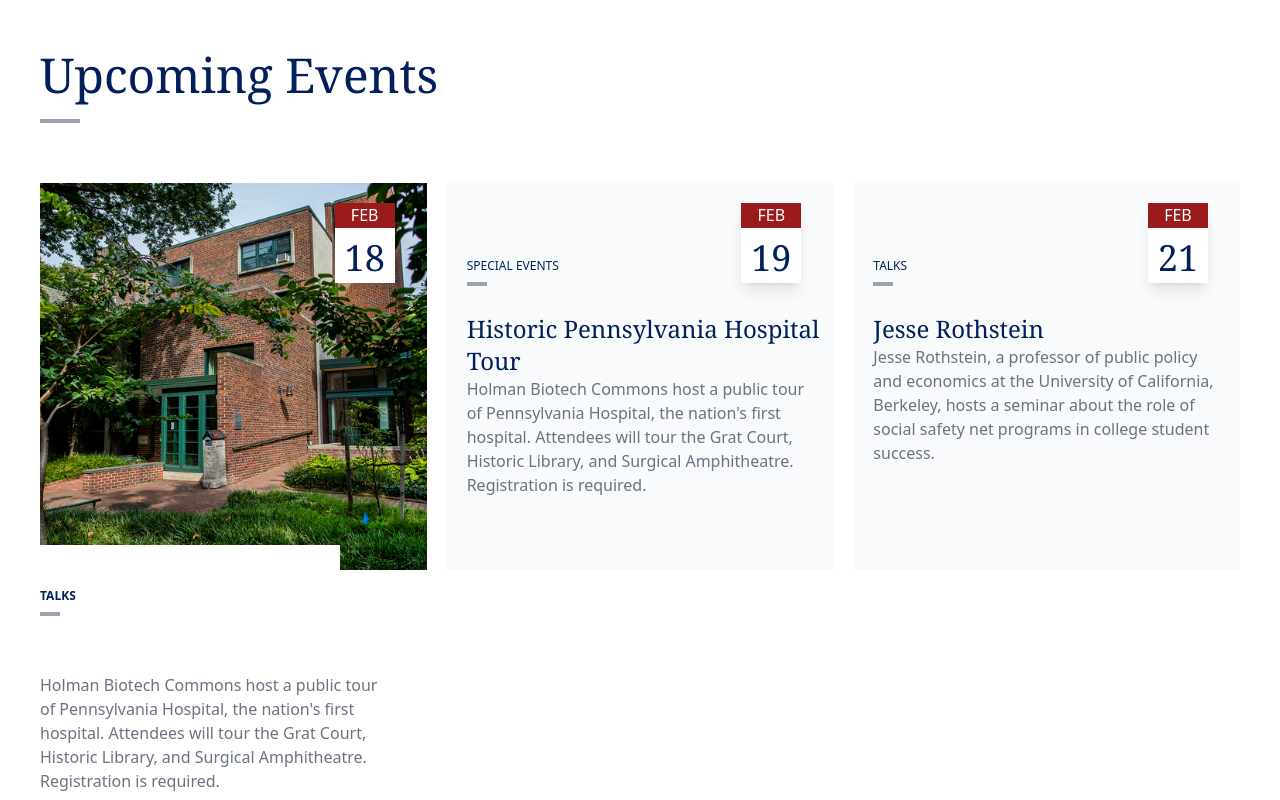
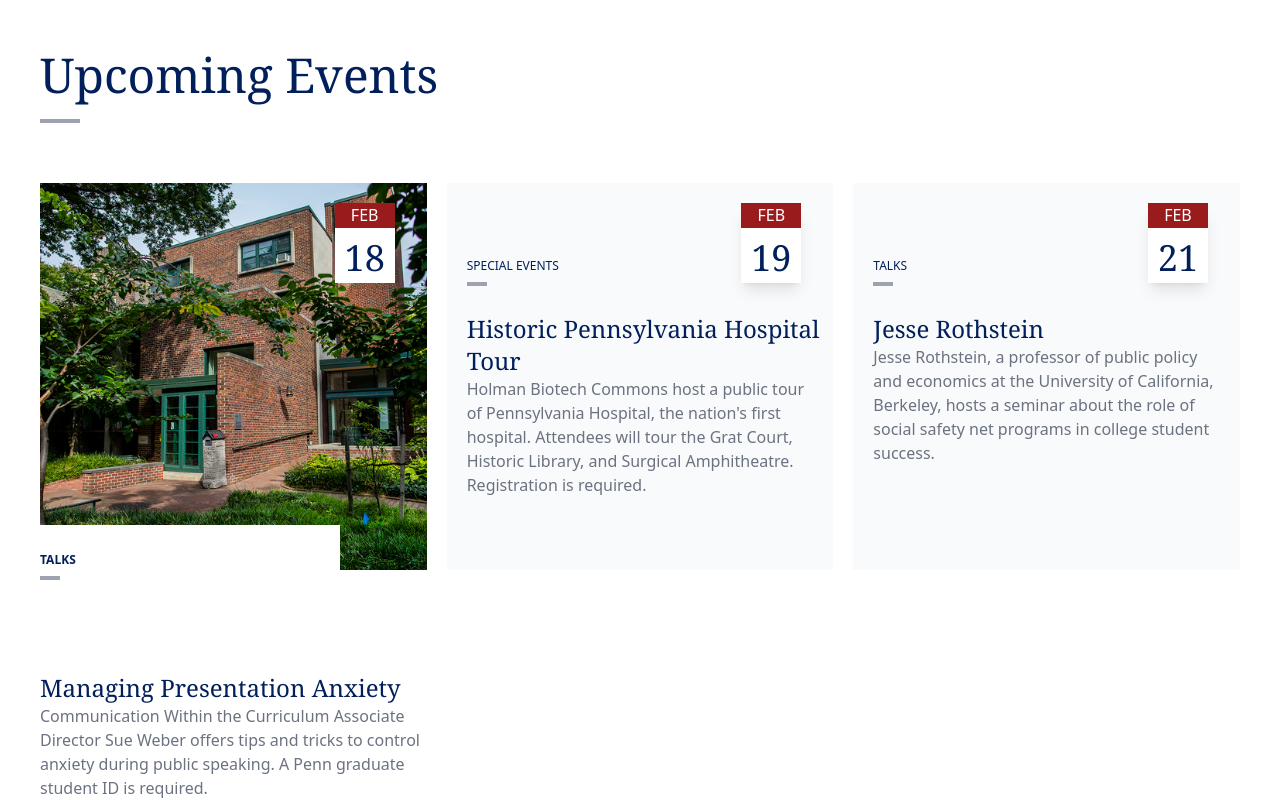
Before and after one commit to AntoineMHB/upenn_clone, a website built with Vite: page index.html in a window 1280 px wide. Shown: the part 2979-3779 px from the top of the page. Built offline with nearby package versions, Linux system fonts and the light colour scheme.

Commit message:
the card 1 of section4 almost completed

```diff
--- a/index.html
+++ b/index.html
@@ -262,9 +262,9 @@
                     </div>
 
                     <!-- The white card at the bottom -->
-                    <div class="absolute left-0 top-[100%] transform -translate-y-1/2 w-[300px] h-[50px] bg-white text-3xl text-white font-bold flex items-center justify-center">
+                    <div class="absolute left-0 top-[100%] transform -translate-y-1/2 w-[300px] h-[90px] bg-white text-3xl text-white font-bold flex items-center justify-center">
                                    <!-- Title -->
-                      <div class="absolute top-16 left-0 transform -translate-y-3/4 text-[#011f5b] font-sans text-xs">
+                      <div class="absolute top-12 left-0 transform -translate-y-3/4 text-[#011f5b] font-sans text-xs">
                         <p>TALKS</p>
 
                         <!-- Small sub line -->
@@ -276,13 +276,12 @@
                      </div>
 
                            <!-- Managing Presentation Anxiety text -->
-                     <div class="absolute top-[580px] left-0 transform -translate-y-3/4 ">
-                        <p class="text-2xl text-[#011f5b] font-serif"></p>
-                        <p class="text-2xs text-gray-500">Holman Biotech Commons host a public tour</p>
-                        <p class="text-2xs text-gray-500">of Pennsylvania Hospital, the nation's first</p>
-                        <p class="text-2xs text-gray-500">hospital. Attendees will tour the Grat Court,</p>
-                        <p class="text-2xs text-gray-500">Historic Library, and Surgical Amphitheatre.</p>
-                        <p class="text-2xs text-gray-500">Registration is required.</p>
+                     <div class="absolute top-[585px] left-0 transform -translate-y-3/4 ">
+                        <p class="text-2xl text-[#011f5b] font-serif">Managing Presentation Anxiety</p>
+                        <p class="text-2xs text-gray-500">Communication Within the Curriculum Associate</p>
+                        <p class="text-2xs text-gray-500">Director Sue Weber offers tips and tricks to control</p>
+                        <p class="text-2xs text-gray-500">anxiety during public speaking. A Penn graduate</p>
+                        <p class="text-2xs text-gray-500">student ID is required.</p>
                     </div>
                 </div>
 
```
